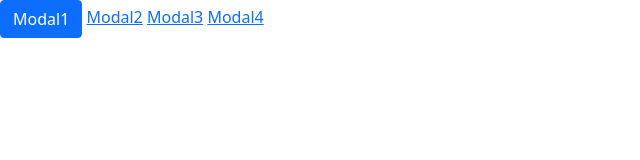
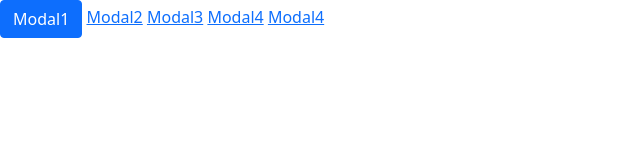
Before and after one commit to hassanbaloch5234/portfolio, a plain HTML site: page index.html in a window 1280 px wide. Shown: the full height of the page, 0-640 px from the left. Drawn offline with nearby package versions, Linux system fonts and the light colour scheme.

Commit message:
Update index.html

```diff
--- a/index.html
+++ b/index.html
@@ -48,7 +48,7 @@
   <a href="index3.html">Modal3</a>
   <a href="index4.html">Modal4</a>
 
-
+  <a href="index5.html">Modal4</a>
 
   <!-- Modal -->
   <div class="modal fade modal-whole-body" id="staticBackdrop" data-bs-backdrop="static" data-bs-keyboard="false" tabindex="-1" aria-labelledby="staticBackdropLabel" aria-hidden="true">
```
